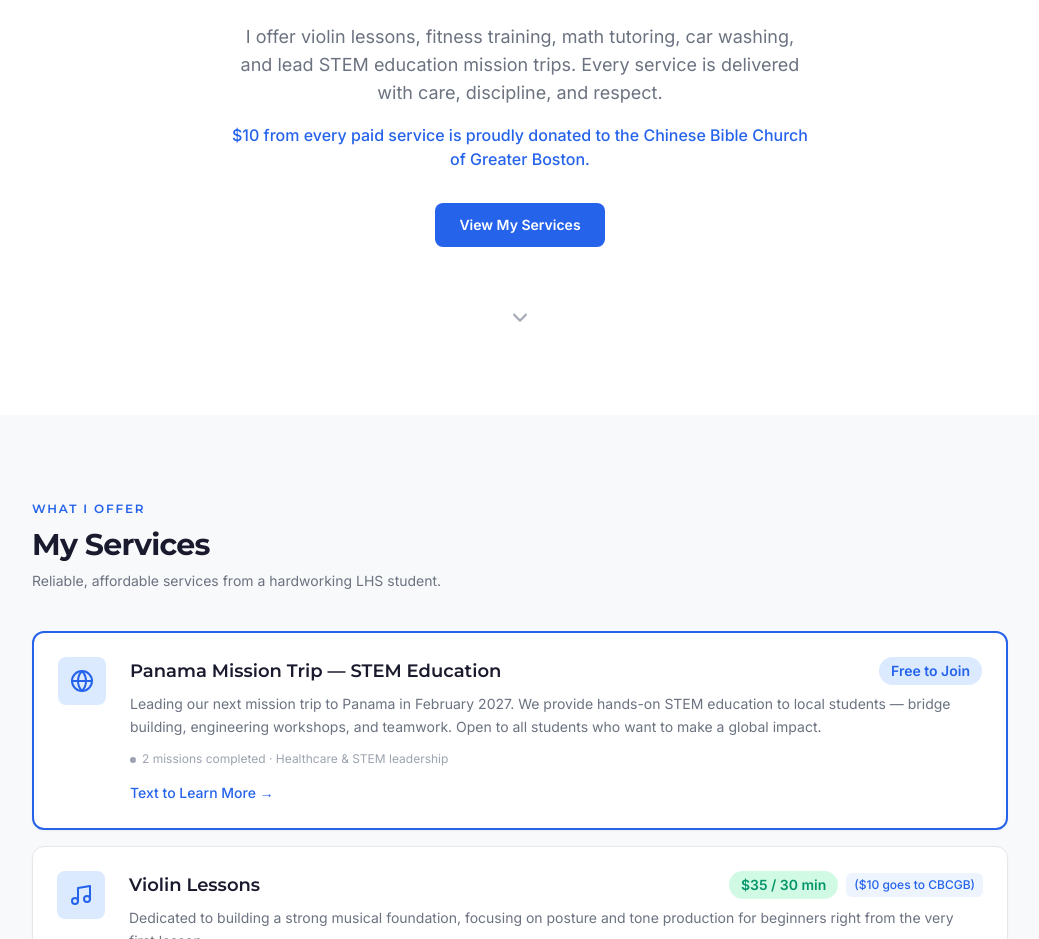
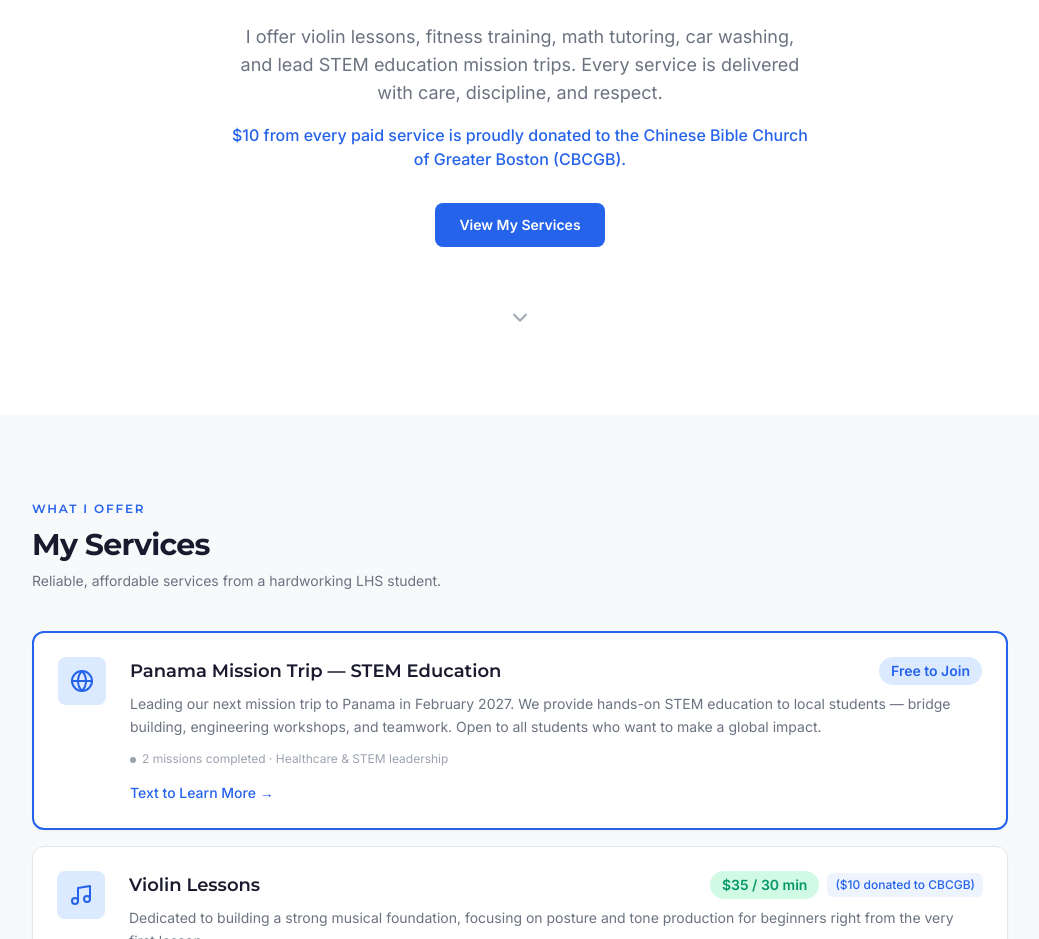
Before and after one commit to hehuang16/he-huang, a Next.js app: page / in a window 1280 px wide. Shown: the part 373-1312 px from the top of the page, without its empty margins (120-1159 px from the left). Built offline with nearby package versions, Linux system fonts and the light colour scheme.

Commit message:
Update CBCGB donation copy

```diff
--- a/src/components/Hero.tsx
+++ b/src/components/Hero.tsx
@@ -66,7 +66,7 @@ export default function Hero() {
           className="text-[#2563EB] font-medium text-sm sm:text-base mt-4 max-w-xl mx-auto"
           variants={fadeUp}
         >
-          $10 from every paid service is proudly donated to the Chinese Bible Church of Greater Boston.
+          $10 from every paid service is proudly donated to the Chinese Bible Church of Greater Boston (CBCGB).
         </motion.p>
 
         {/* CTA button */}
--- a/src/components/Services.tsx
+++ b/src/components/Services.tsx
@@ -131,7 +131,7 @@ export default function Services() {
                         </span>
                         {service.donation && (
                           <span className="text-xs font-medium text-[#2563EB] bg-[#DBEAFE]/50 px-2 py-1 rounded-md w-fit">
-                            ($10 goes to CBCGB)
+                            ($10 donated to CBCGB)
                           </span>
                         )}
                       </div>
```
